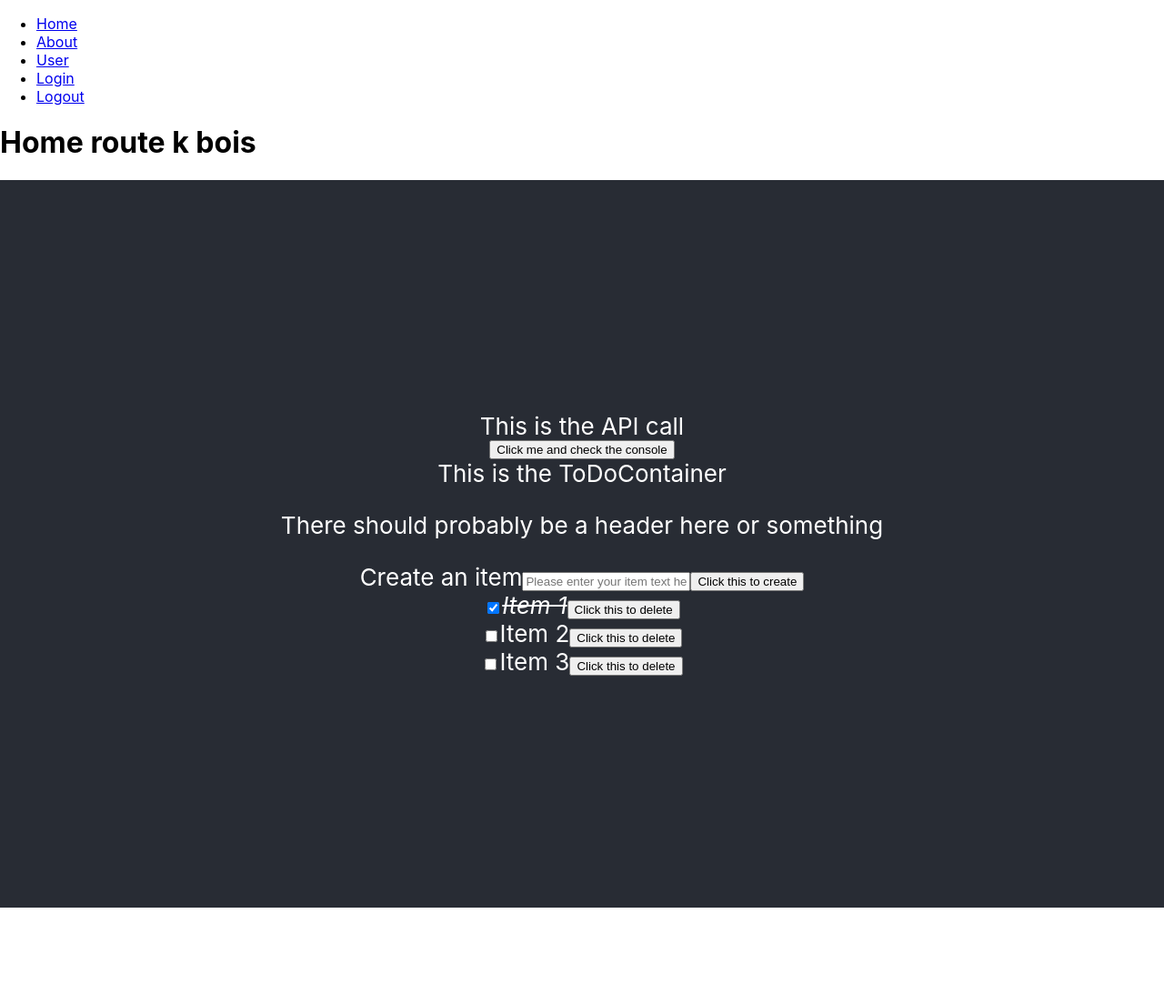
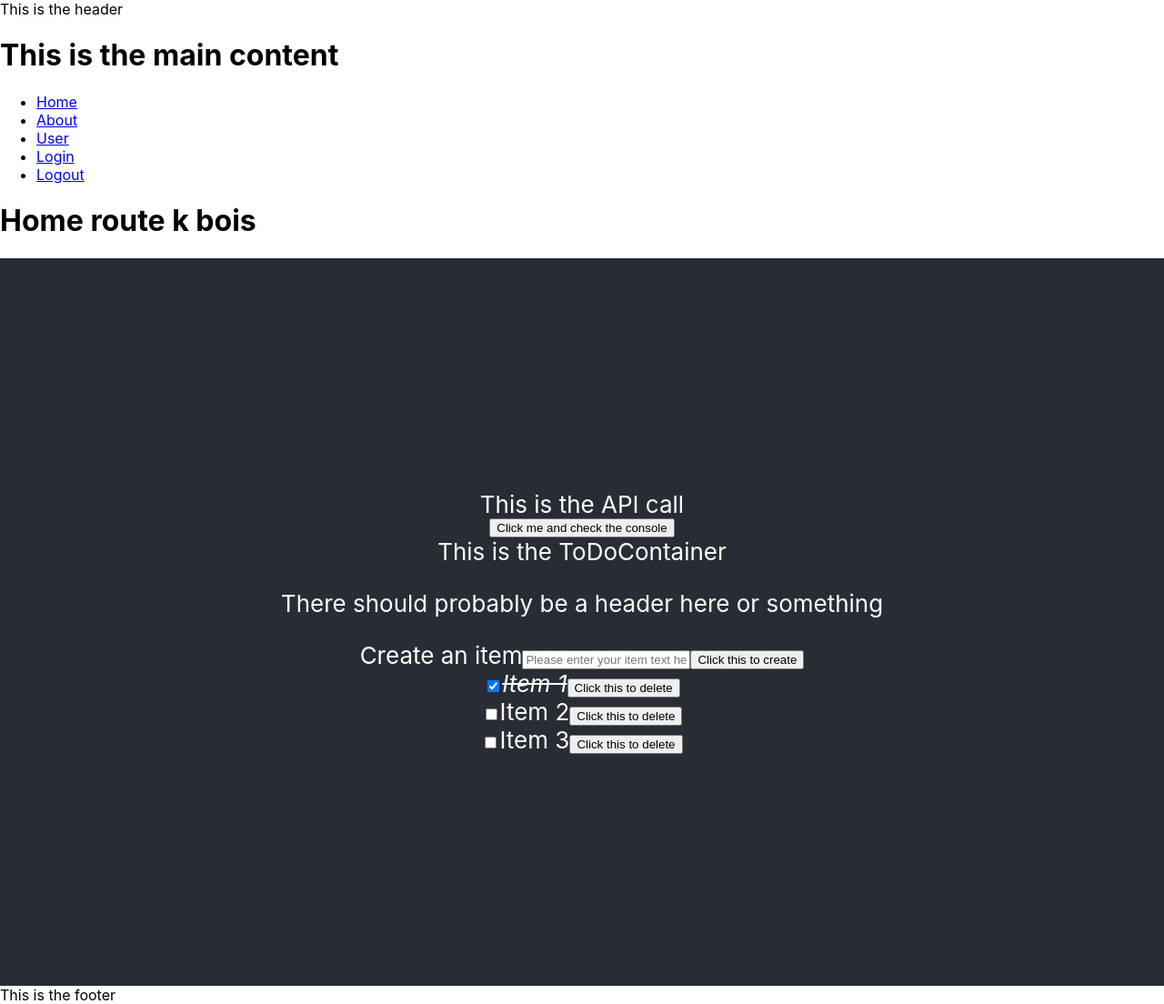
Before and after one commit to Cellv2/mern-auth-todo-app, a React (Create React App) app in the folder client/: page / in a window 1280 px wide. Shown: the whole page at 91% size. Before the commit the page ends 998 px from the top, so only its background shows below. Built offline with nearby package versions, Linux system fonts and the light colour scheme.

Commit message:
Add default layout

```diff
--- a/client/src/App.tsx
+++ b/client/src/App.tsx
@@ -11,10 +11,11 @@
 
 import "./App.css";
 import Home from "./components/Home";
+import Layout from "./layouts/Layout";
 
 const App = () => {
     return (
-        <>
+        <Layout>
             <Router>
                 <div>
                     <nav>
@@ -61,7 +62,7 @@
                     <ToDoContainer />
                 </header>
             </div>
-        </>
+        </Layout>
     );
 };
 
--- /dev/null
+++ b/client/src/components/Footer/Footer.tsx
@@ -0,0 +1,15 @@
+import React from 'react'
+
+type Props = {
+
+}
+
+const Footer = (props: Props) => {
+    return (
+        <div>
+            This is the footer
+        </div>
+    )
+}
+
+export default Footer
--- /dev/null
+++ b/client/src/components/Header/Header.tsx
@@ -0,0 +1,15 @@
+import React from 'react'
+
+type Props = {
+
+}
+
+const Header = (props: Props) => {
+    return (
+        <div>
+            This is the header
+        </div>
+    )
+}
+
+export default Header
--- /dev/null
+++ b/client/src/layouts/Layout.tsx
@@ -0,0 +1,21 @@
+import React from "react";
+
+import Header from "../components/Header/Header";
+import Footer from "../components/Footer/Footer";
+
+type Props = {
+    children: React.ReactNode;
+};
+
+const Layout = (props: Props) => {
+    return (
+        <div>
+            <Header />
+            <h1>This is the main content</h1>
+            {props.children}
+            <Footer />
+        </div>
+    );
+};
+
+export default Layout;
```
